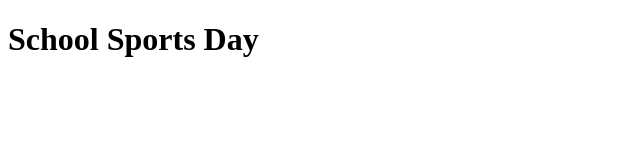
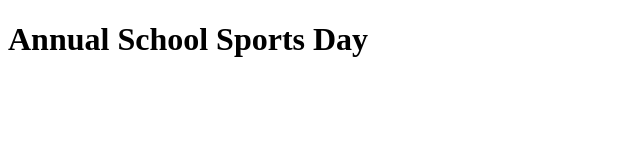
Before and after one commit to shaikhanas02/f3contest1, a plain HTML site: page index.html in a window 1280 px wide. Shown: the whole page, without its empty margins (0-640 px from the left). Drawn offline with Linux system fonts and the light colour scheme.

Commit message:
Update index.html

```diff
--- a/index.html
+++ b/index.html
@@ -7,7 +7,7 @@
     <title>F3-Contest-1</title>
 </head>
 <body>
-    <h1>School Sports Day</h1>
+    <h1>Annual School Sports Day</h1>
 </body>
 <script src="script.js"></script>
 </html>
```
